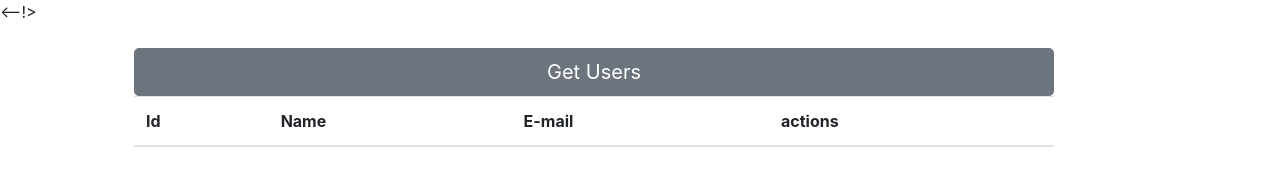
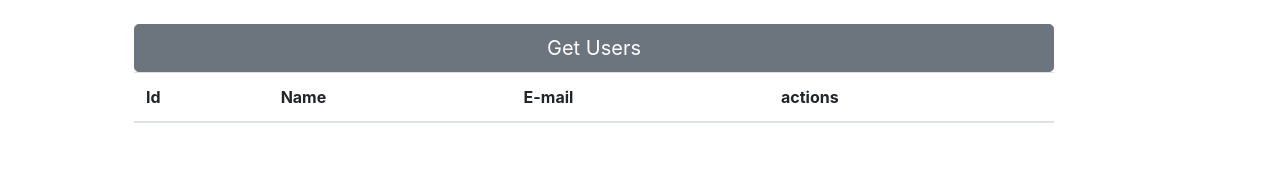
Before and after one commit to baljanGit/baljanGit.github.io, a website: page index.html in a window 1280 px wide. Drawn offline with nearby package versions, Linux system fonts and the light colour scheme.

Commit message:
Update index.html

```diff
--- a/index.html
+++ b/index.html
@@ -5,7 +5,6 @@
     <meta charset="UTF-8">
     <meta name="viewport" content="width=device-width, initial-scale=1.0">
     <title>Kliens-Szerver-Teszt</title>
-    <--!<link rel="stylesheet" href="node_modules\bootstrap\dist\css\bootstrap.min.css">>
     <link rel="stylesheet" href="font-awesome-4.7.0\css\font-awesome.min.css">
     <link href="https://stackpath.bootstrapcdn.com/bootstrap/4.5.0/css/bootstrap.min.css" rel="stylesheet" integrity="sha384-9aIt2nRpC12Uk9gS9baDl411NQApFmC26EwAOH8WgZl5MYYxFfc+NcPb1dKGj7Sk" crossorigin="anonymous">
 </head>
```
